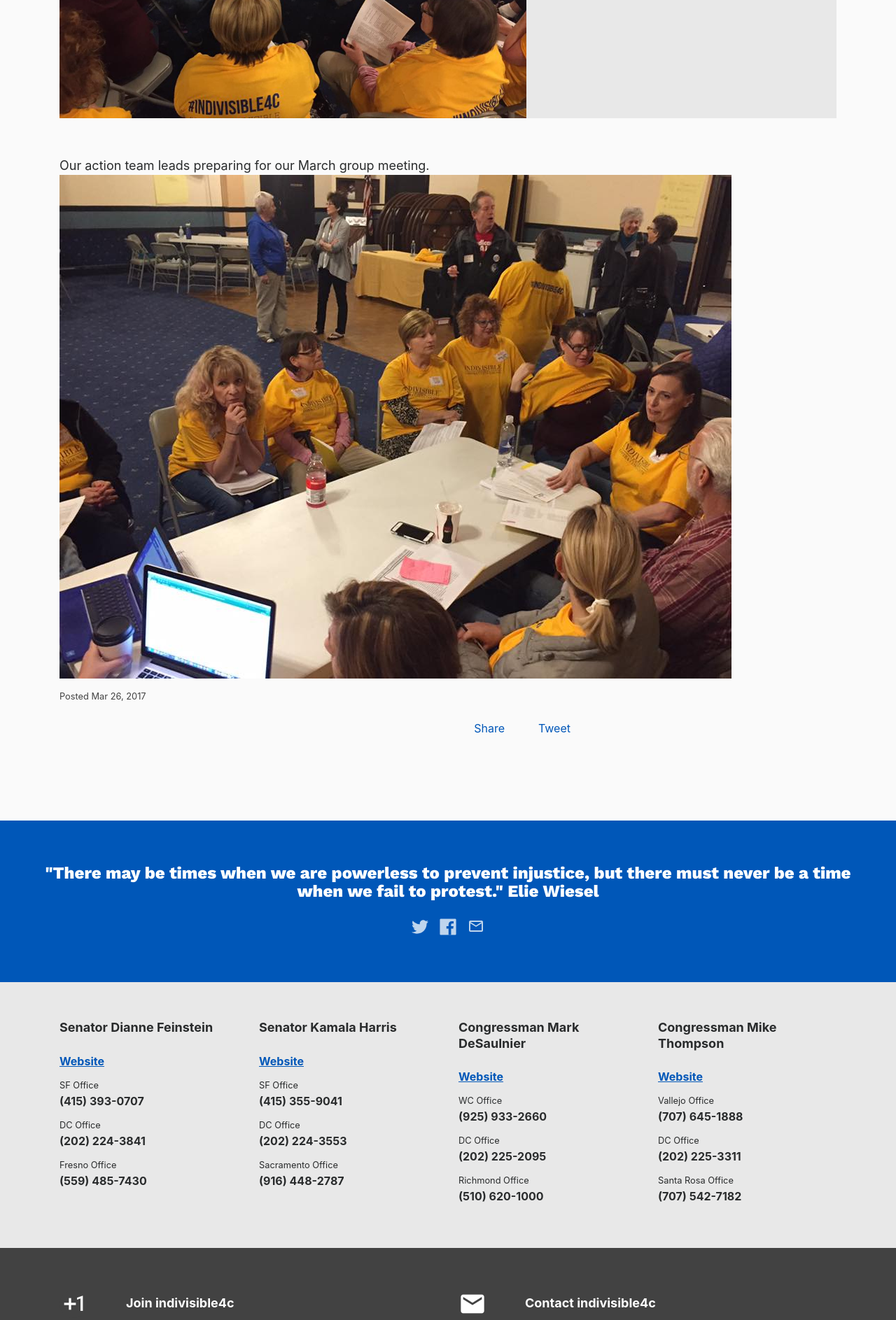
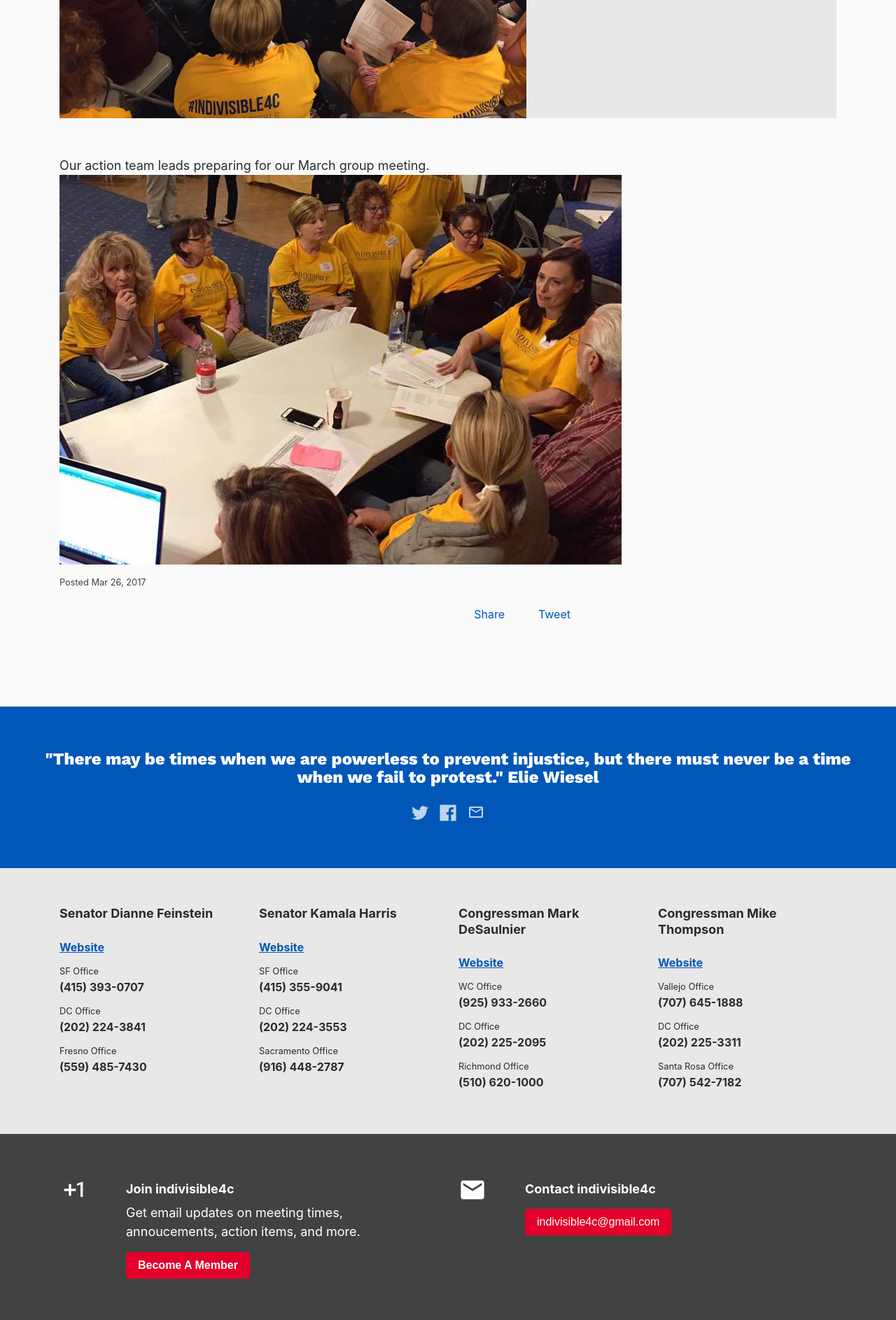
Before and after one commit to IndivisibleTemplate/BasicTemplate, a Jekyll site: the page built from _successes/action-team-leads.markdown, in a window 1280 px wide. Shown: the part 616-2503 px from the top of the page at 70% size. Built offline with Jekyll 4.4.1, drawn with Linux system fonts in a browser that asks for light colours; nearby versions of some CDN libraries; comment, search, counter and statistics services are not loaded.

Commit message:
Updated Action Team Leads

```diff
--- a/_successes/action-team-leads.markdown
+++ b/_successes/action-team-leads.markdown
@@ -8,4 +8,4 @@ main-image: "/uploads/17361576_10155324219096159_2960083732359037458_n.jpg"
 ---
 
 Our action team leads preparing for our March group meeting.
-![17426205_10155324219106159_1098429557146610719_n.jpg](/uploads/17426205_10155324219106159_1098429557146610719_n.jpg)
+![17426205_10155324219106159_1098429557146610719_n-5b5f15.jpg](/uploads/17426205_10155324219106159_1098429557146610719_n-5b5f15.jpg)
```
